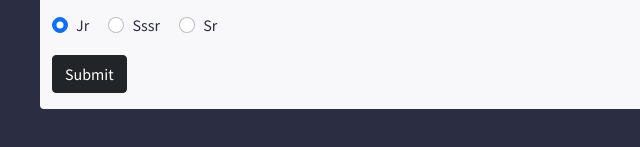
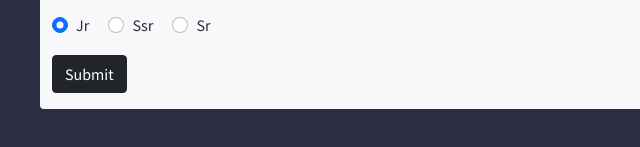
Before and after one commit to g-maspero/MemeSheet, a website: page pages/work_with_us.html in a window 1280 px wide. Shown: the part 483-630 px from the top of the page, 0-640 px from the left. Drawn offline with nearby package versions, Linux system fonts and the light colour scheme.

Commit message:
fix typo

```diff
--- a/pages/work_with_us.html
+++ b/pages/work_with_us.html
@@ -78,7 +78,7 @@
                             <div class="form-check form-check-inline">
                                 <input class="form-check-input" type="radio" name="flexRadioDefault" id="flexRadioDefault2">
                                 <label class="form-check-label" for="flexRadioDefault2">
-                                  Sssr
+                                  Ssr
                                 </label>
                             </div>
                             <div class="form-check form-check-inline">
```
